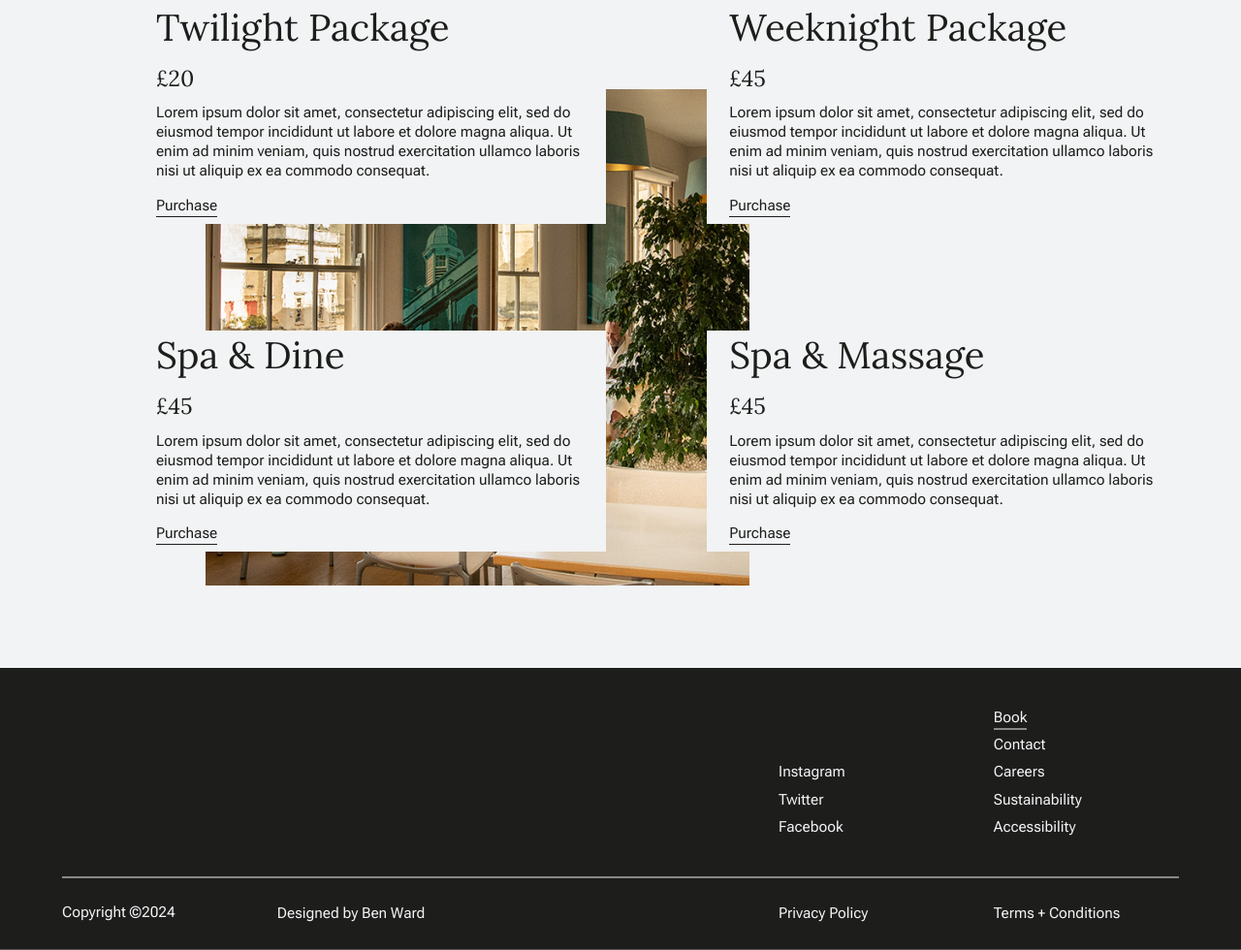
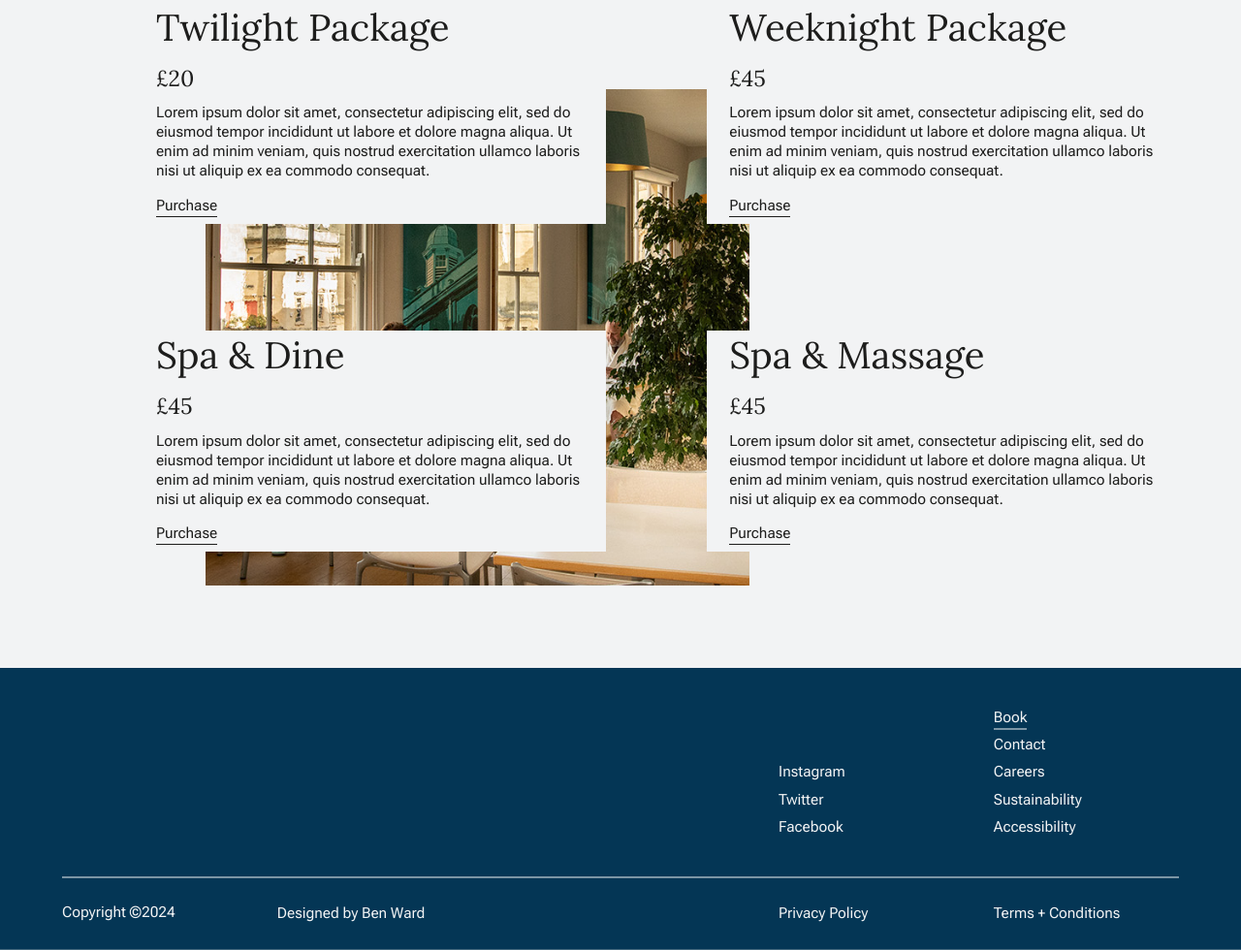
Before and after one commit to BenW151/bath-spa, a plain HTML site: page index.html in a window 1280 px wide. Shown: the part 9048-10028 px from the top of the page at 97% size. Drawn offline with nearby package versions, Linux system fonts and the light colour scheme.

Commit message:
colour tweaks

```diff
--- a/styles/styles.css
+++ b/styles/styles.css
@@ -17,14 +17,15 @@ body {
   --spacing-4: 1.8vw;
   --spacing-5: 4vw;
   --border-radius-box: 5px;
-  --font-color-primary: #f2f3f4;
-  --font-color-secondary: #1d1d1c;
-  --accent-primary: #f2f3f4;
-  --accent-secondary: #1d1d1c;
   --color-white: #f2f3f4;
+  --color-blue: #043655;
   --color-black: #1d1d1c;
-  --background-primary: #1d1d1c;
-  --background-secondary: #f2f3f4;
+  --font-color-primary: var(--color-black);
+  --font-color-secondary: var(--color-white);
+  --accent-primary: var(--color-black);
+  --accent-secondary: var(--color-white);
+  --background-primary: var(--color-white);
+  --background-secondary: var(--color-blue);
   --background-opacity: rgba(0, 0, 0, 0.1);
   --font-family-primary: "Lora", serif;
   --font-family-secondary: "Roboto Flex", sans-serif;
@@ -35,15 +36,6 @@ body {
   --font-size-S: 1.8vw;
   --font-size-XS: 1.2vw;
   --font-size-XXS: 1vw;
-}
-
-:root {
-  --font-color-primary: #1d1d1c;
-  --font-color-secondary: #f2f3f4;
-  --accent-primary: #1d1d1c;
-  --accent-secondary: #f2f3f4;
-  --background-primary: #f2f3f4;
-  --background-secondary: #1d1d1c;
 }
 
 * {
@@ -509,7 +501,7 @@ footer {
 }
 
 footer .container {
-  background-color: var(--accent-primary);
+  background-color: var(--background-secondary);
   color: var(--color-white);
   padding-bottom: var(--spacing-3);
   padding-top: var(--spacing-3);
@@ -559,10 +551,6 @@ footer .card h4 {
   margin-bottom: var(--spacing-1);
 }
 
-footer .card img {
-  width: 6vw;
-  height: 6vw;
-}
 
 .footer-end .item:nth-child(1) {
   grid-column: 1 / 3;
```
